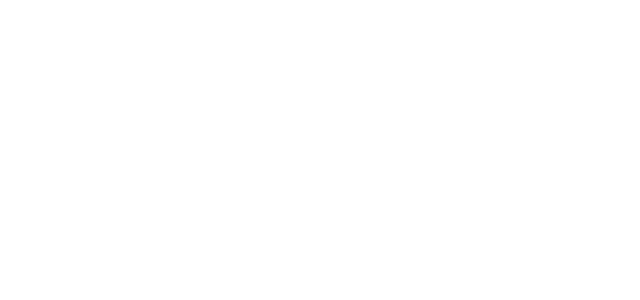
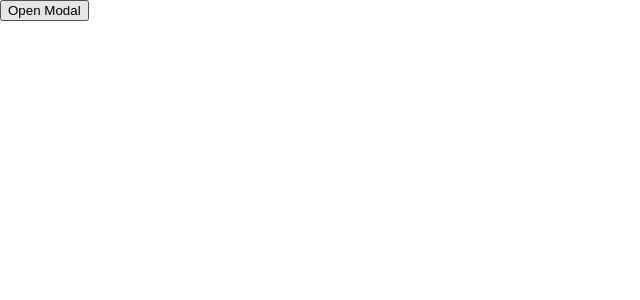
Before and after one commit to nkand84/project-3, a React (Create React App) app: page / in a window 1280 px wide. Shown: the top 300 px of the page, without its empty margins (0-640 px from the left). Built offline with nearby package versions, Linux system fonts and the light colour scheme.

Commit message:
video working with button model

```diff
--- a/package.json
+++ b/package.json
@@ -6,6 +6,7 @@
     "react": "^16.3.2",
     "react-dom": "^16.3.2",
     "react-modal": "^3.4.4",
+    "react-modal-video": "^1.1.2",
     "react-scripts": "1.1.4",
     "react-youtube": "^7.6.0"
   },
--- a/public/index.html
+++ b/public/index.html
@@ -25,7 +25,10 @@
     <noscript>
       You need to enable JavaScript to run this app.
     </noscript>
-    <div id="root"></div>
+    <div id="root">
+
+
+    </div>
     <!--
       This HTML file is a template.
       If you open it directly in the browser, you will see an empty page.
--- a/src/App.js
+++ b/src/App.js
@@ -1,13 +1,19 @@
 import React, { Component } from 'react';
 import './App.css';
 import Video from './components/Video/Video';
-// import Modal from './components/Modal/Modal';
+import Example from './components/Video/Videotest';
+import ModalVideo from './components/Modal/Modal';
+
 
 class App extends Component {
   render() {
     return (
-     <Video />
+      <div id="main">
 
+
+        <Video />
+        <ModalVideo> </ModalVideo>
+      </div>
     );
   }
 }
--- a/src/components/Modal/Modal.js
+++ b/src/components/Modal/Modal.js
@@ -1,3 +1,67 @@
 import React from 'react';
 import ReactDOM from 'react-dom';
 import Modal from 'react-modal';
+
+const customStyles = {
+    content : {
+      top                   : '50%',
+      left                  : '50%',
+      right                 : 'auto',
+      bottom                : 'auto',
+      marginRight           : '-50%',
+      transform             : 'translate(-50%, -50%)'
+    }
+  };
+
+  // Make sure to bind modal to your appElement (http://reactcommunity.org/react-modal/accessibility/)
+  Modal.setAppElement('#root');
+
+  class ModalVideo extends React.Component {
+    constructor() {
+      super();
+
+      this.state = {
+        modalIsOpen: false
+      };
+
+      this.openModal = this.openModal.bind(this);
+      this.afterOpenModal = this.afterOpenModal.bind(this);
+      this.closeModal = this.closeModal.bind(this);
+    }
+
+    openModal() {
+      this.setState({modalIsOpen: true});
+    }
+
+    afterOpenModal() {
+      // references are now sync'd and can be accessed.
+      this.subtitle.style.color = '#f00';
+    }
+
+    closeModal() {
+      this.setState({modalIsOpen: false});
+    }
+
+    render() {
+      return (
+        <div>
+          <button onClick={this.openModal}>Open Modal</button>
+          <Modal
+            isOpen={this.state.modalIsOpen}
+            onAfterOpen={this.afterOpenModal}
+            onRequestClose={this.closeModal}
+            style={customStyles}
+            contentLabel="Example Modal"
+          >
+
+            <h2 ref={subtitle => this.subtitle = subtitle}>Hello</h2>
+            <button onClick={this.closeModal}>close</button>
+            <div>I am a modal</div>
+
+          </Modal>
+        </div>
+      );
+    }
+  }
+
+  export default ModalVideo;
--- a/src/components/Video/Video.js
+++ b/src/components/Video/Video.js
@@ -21,25 +21,16 @@ class Video extends Component {
   _onPlay = (event) => {
     // access to player in all event handlers via event.target
     const stoppingPoints = [5, 10, 15, 18];
-    // youTubeTimer = setInterval(() => {
-    //   console.log(this.round(event.target.getCurrentTime(), 1));
-    //   console.log(event.target.getCurrentTime())
-    //    if (this.round(event.target.getCurrentTime(), 1) === stoppingPoints[this.state.ct]){
-    //     // if (event.target.getCurrentTime() >= stoppingPoints[this.state.ct]){
-    //     this.setState({
-    //       ct: this.state.ct + 1
-    //     });
-
-    //     event.target.pauseVideo();
-    //   }
-    // }, 100);
-
     youTubeTimer = setInterval(() => {
-          event.target.pauseVideo();
-          console.log(event.target.getCurrentTime())
-        }
-      , 5000);
-    }
+      console.log(this.round(event.target.getCurrentTime(), 1));
+      if (this.round(event.target.getCurrentTime(), 1) === stoppingPoints[this.state.ct]){
+        this.setState({
+          ct: this.state.ct + 1
+        });
+        event.target.pauseVideo();
+      }
+    }, 100);
+  }
 
   _onPause = (event) => {
     clearInterval(youTubeTimer);
--- /dev/null
+++ b/src/components/Video/Videotest.js
@@ -0,0 +1,30 @@
+import React from 'react'
+import ReactDOM from 'react-dom'
+import ModalVideo from 'react-modal-video'
+
+
+class Example extends React.Component {
+
+    constructor () {
+      super()
+      this.state = {
+        isOpen: false
+      }
+      this.openModal = this.openModal.bind(this)
+    }
+
+    openModal () {
+      this.setState({isOpen: true})
+    }
+
+    render () {
+      return (
+        <div>
+          <ModalVideo channel='youtube' isOpen={this.state.isOpen} videoId='2g811Eo7K8U' onClose={() => this.setState({isOpen: false})} />
+          <button onClick={this.openModal}>Open</button>
+        </div>
+      )
+    }
+  }
+
+  export default Example;
```
Also changed, not shown: 1 other file (tests, documents, lock files or other folders).
